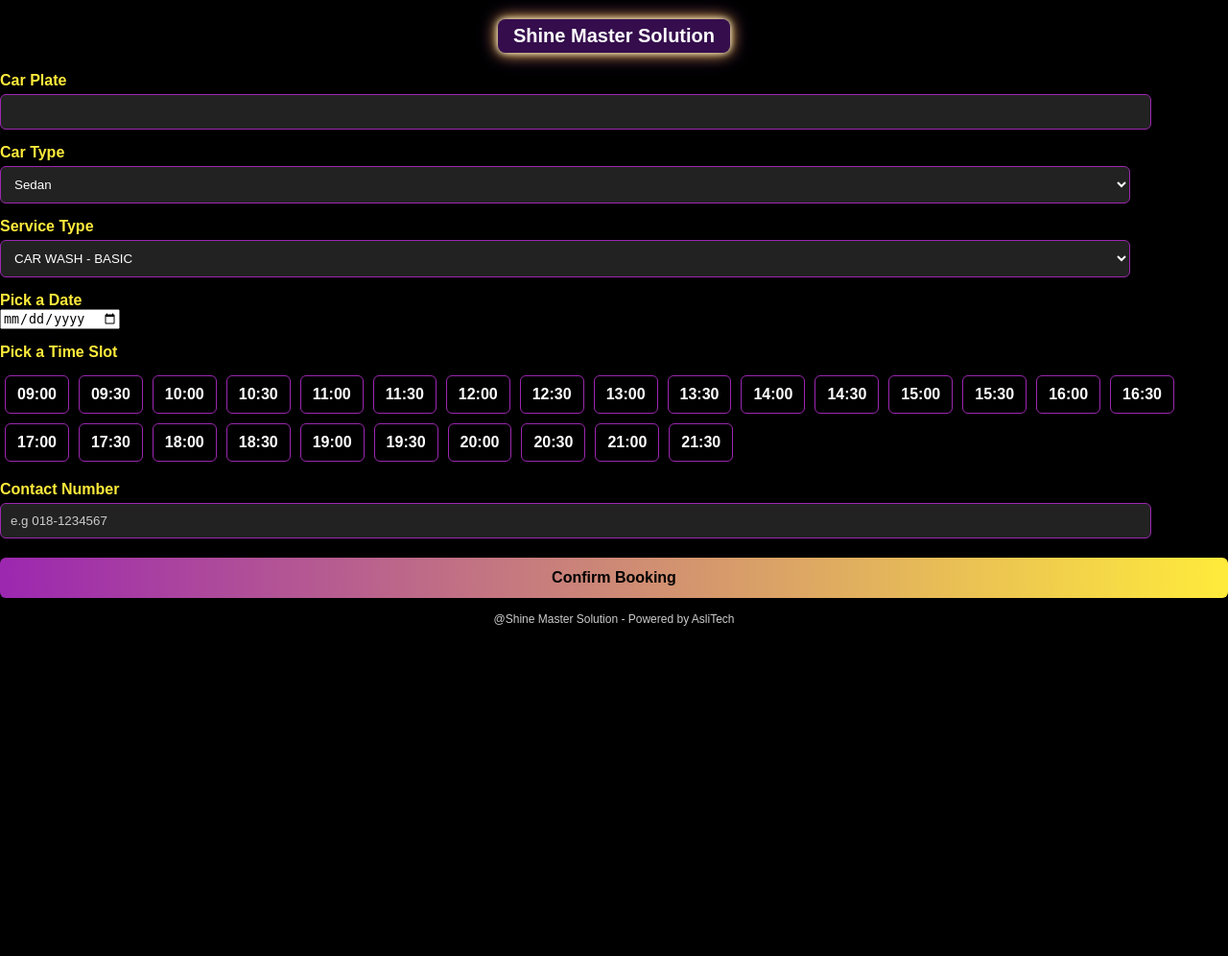
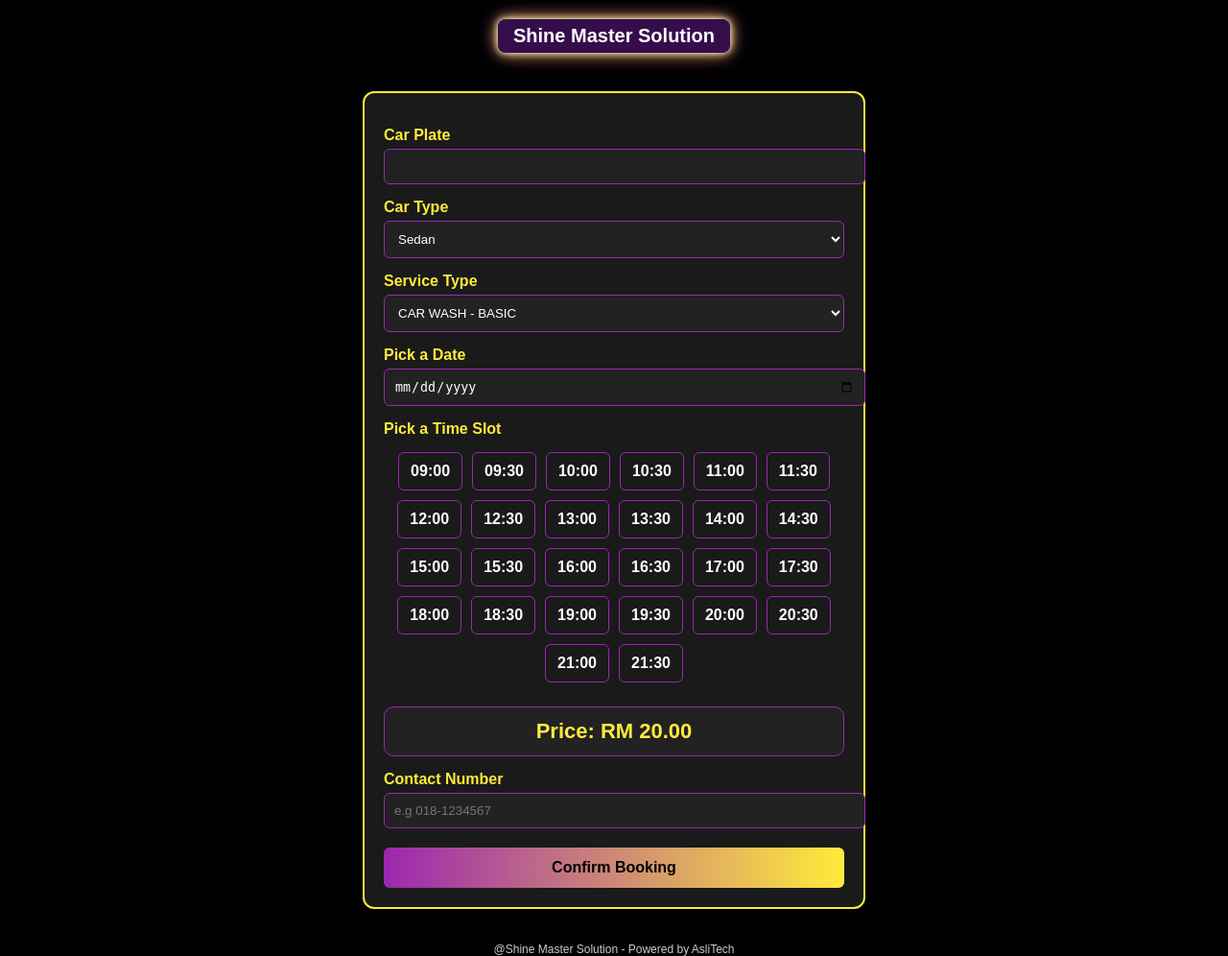
Before and after one commit to effiena/shinemaster-system, a Flask app: page /booking in a window 1280 px wide. Shown: the whole page at 96% size. Before the commit the page ends 652 px from the top, so only its background shows below. Run offline with Flask 3, Linux system fonts and the light colour scheme; data comes from the database, SQL or seed files in the repository; data that the repository does not hold is empty.

Commit message:
add aligntment

```diff
--- a/templates/booking.html
+++ b/templates/booking.html
@@ -4,36 +4,43 @@
 <meta charset="UTF-8">
 <meta name="viewport" content="width=device-width, initial-scale=1.0">
 <title>Shine Master Solution - Book Your Service</title>
+
 <style>
-    /* ===== Body & Background ===== */
+/* ===== BODY ===== */
 body {
     font-family: Arial, sans-serif;
-        background: #000; /* Black background */
-        margin:0; padding:0;
+    background: #000;
+    margin: 0;
+    padding: 0;
     color: #fff;
+
+    display: flex;
+    flex-direction: column;
+    align-items: center;
+}
+
+/* ===== GLOW HEADER ===== */
+.glow-box-wrapper {
+    width: 100%;
+    display: flex;
+    justify-content: center;
+    margin-top: 20px;
+    margin-bottom: 20px;
 }
 
 .glow-box {
-    display: inline-block;           /* box wraps tightly around text */
-    text-align: center;              /* center text */
-    font-size: 20px;                 /* adjust font size */
+    display: inline-block;
+    text-align: center;
+    font-size: 20px;
     font-weight: bold;
-    color: #fff;                     /* white font */
-    background: rgba(106, 27, 154, 0.5); /* semi-transparent purple (water-like) */
-    padding: 6px 16px;               /* smaller padding */
-    border-radius: 8px;              /* rounded corners */
-    box-shadow: 0 0 6px #fff, 0 0 12px #FFD700, 0 0 18px #6A1B9A; /* glow */
+    color: #fff;
+    background: rgba(106, 27, 154, 0.5);
+    padding: 6px 16px;
+    border-radius: 8px;
+    box-shadow: 0 0 6px #fff, 0 0 12px #FFD700, 0 0 18px #6A1B9A;
     animation: pulseGlow 1.8s infinite alternate;
-    margin: 0 auto;                  /* center horizontally */
 }
 
-/* Center wrapper if needed */
-.glow-box-wrapper {
-    text-align: center;
-    margin-top: 20px;    /* adds space at the top */
-    margin-bottom: 20px; /* keeps space below the box */
-}
-/* Glowing pulse animation */
 @keyframes pulseGlow {
     0% {
         box-shadow: 0 0 6px #fff, 0 0 12px #FFD700, 0 0 18px #6A1B9A;
@@ -46,95 +53,96 @@
     }
 }
 
-
-
-    /* ===== Container Card ===== */
+/* ===== CONTAINER ===== */
 .container {
+    width: 100%;
     max-width: 480px;
     margin: 20px auto;
-        background:#1a1a1a; /* Dark grey/black card */
-        padding:20px;
-        border-radius:12px;
-        border: 2px solid #ffeb3b; /* Yellow border */
+    background: #1a1a1a;
+    padding: 20px;
+    border-radius: 12px;
+    border: 2px solid #ffeb3b;
     box-shadow: 0 4px 10px rgba(0,0,0,0.5);
 }
 
-    h2 {
-        text-align:center;
-        color:#9c27b0; /* Shine Master purple */
-        margin-bottom:20px;
+/* ===== LABELS ===== */
+label {
+    display: block;
+    margin-top: 15px;
+    font-weight: bold;
+    color: #ffeb3b;
 }
 
-    label {
-        display:block;
-        margin-top:15px;
-        font-weight:bold;
-        color:#ffeb3b; /* Yellow labels */
-    }
-
-    input[type=text], select {
-        width:92%;
-        padding:10px;
-        margin-top:5px;
-        border-radius:6px;
-        border:1px solid #9c27b0;
+/* ===== INPUTS ===== */
+input[type=text], select, input[type=date] {
+    width: 100%;
+    padding: 10px;
+    margin-top: 5px;
+    border-radius: 6px;
+    border: 1px solid #9c27b0;
     background: #222;
     color: #fff;
 }
 
-    input[type=text]::placeholder {
-        color: #ccc;
-    }
-
-    /* ===== Timeslots ===== */
+/* ===== TIMESLOTS ===== */
 .timeslots {
-        display:flex;
-        flex-wrap:wrap;
-        margin-top:10px;
+    display: flex;
+    flex-wrap: wrap;
+    justify-content: center;
+    margin-top: 10px;
 }
 
 .timeslot {
-        padding:10px 12px;
-        margin:5px;
-        border-radius:6px;
-        border:1px solid #9c27b0;
-        cursor:pointer;
-        color:white;
-        font-weight:bold;
+    padding: 10px 12px;
+    margin: 5px;
+    border-radius: 6px;
+    border: 1px solid #9c27b0;
+    cursor: pointer;
+    color: white;
+    font-weight: bold;
+    transition: 0.2s;
 }
 
 .timeslot.selected {
-        background-color:#9c27b0;
-        color:white;
-        border-color:#ffeb3b;
+    background-color: #9c27b0;
+    border-color: #ffeb3b;
 }
 
-    /* ===== Price Box ===== */
-    .price-box {
-        margin-top:20px;
-        font-size:24px;
-        font-weight:bold;
-        color:#ffeb3b;
-        text-align:center;
-        background-color:#222;
-        padding:12px;
-        border-radius:10px;
-        border:1px solid #9c27b0;
+.timeslot.disabled {
+    background-color: #555 !important;
+    color: #aaa !important;
+    border-color: #444 !important;
+    cursor: not-allowed;
+    pointer-events: none;
+    opacity: 0.4;
 }
 
-    /* ===== Buttons ===== */
+/* ===== PRICE BOX ===== */
+.price-box {
+    margin-top: 20px;
+    font-size: 22px;
+    font-weight: bold;
+    color: #ffeb3b;
+    text-align: center;
+    background: #222;
+    padding: 12px;
+    border-radius: 10px;
+    border: 1px solid #9c27b0;
+}
+
+/* ===== BUTTON ===== */
 button {
-        width:100%;
-        padding:12px;
-        margin-top:20px;
+    width: 100%;
+    padding: 12px;
+    margin-top: 20px;
     background: linear-gradient(90deg,#9c27b0,#ffeb3b);
-        border:none;
-        border-radius:6px;
-        color:black;
-        font-size:16px;
-        font-weight:bold;
-        cursor:pointer;
-        transition:0.3s;
+    border: none;
+    border-radius: 6px;
+    color: black;
+    font-size: 16px;
+    font-weight: bold;
+    cursor: pointer;
+    transition: 0.3s;
 }
 
 button:hover {
@@ -142,30 +150,25 @@
     transform: translateY(-2px);
 }
 
-    /* ===== Footer ===== */
+/* ===== FOOTER ===== */
 .footer {
-        text-align:center;
-        font-size:12px;
-        margin-top:15px;
-        color:#ccc;
-    }
-
-
-.timeslot.disabled {
-    background-color: #555 !important;
-    color: #aaa !important;
-    border-color: #444 !important;
-    cursor: not-allowed;
+    text-align: center;
+    font-size: 12px;
+    margin-top: 15px;
+    color: #ccc;
 }
 </style>
 </head>
+
 <body>
+
+<!-- HEADER -->
 <div class="glow-box-wrapper">
     <div class="glow-box">Shine Master Solution</div>
 </div>
 
-
-<form action="/create_booking" method="POST">
+<!-- FORM -->
+<form action="/create_booking" method="POST" class="container">
 
     <label>Car Plate</label>
     <input type="text" name="car_plate" value="{{ plate }}" required>
@@ -205,13 +208,20 @@
     <div class="timeslots">
         {% for slot in timeslots %}
         <div class="timeslot {% if slot in disabled_slots %}disabled{% endif %}"
-                 onclick="selectSlot(this)"
-                 {% if slot in disabled_slots %}style='opacity:0.3;pointer-events:none;' title='Unavailable'{% endif %}>
+             onclick="selectSlot(this)">
             {{ slot }}
-                <input type="radio" name="booking_time" value="{{ slot }}" style="display:none;" required {% if slot in disabled_slots %}disabled{% endif %}>
+            <input type="radio" name="booking_time" value="{{ slot }}" hidden
+                   {% if slot in disabled_slots %}disabled{% endif %}>
         </div>
         {% endfor %}
     </div>
+
+    <!-- PRICE BOX (FIXED) -->
+    <div class="price-box">
+        Price: RM <span id="price_display">0.00</span>
+        <input type="hidden" name="price" id="price">
+    </div>
+
     <label>Contact Number</label>
     <input type="text" name="contact" placeholder="e.g 018-1234567" required>
 
@@ -239,27 +249,30 @@ int_coat: { Sedan:288, SUV_MPV:388, "LARGE-MPV_4X4":488 }
 };
 
 function calculatePrice() {
-    const service = document.getElementById("service_type").value
-    const carType = document.getElementById("car_type").value
-    const priceDisplay = document.getElementById("price_display")
-    const hiddenPrice = document.getElementById("price")
-    if(service && carType && priceTable[service]){
-        const price = priceTable[service][carType]
-        priceDisplay.textContent = price.toFixed(2)
-        hiddenPrice.value = price
+    const service = document.getElementById("service_type").value;
+    const carType = document.getElementById("car_type").value;
+
+    const priceDisplay = document.getElementById("price_display");
+    const hiddenPrice = document.getElementById("price");
+
+    if (priceTable[service] && priceTable[service][carType]) {
+        const price = priceTable[service][carType];
+        priceDisplay.textContent = price.toFixed(2);
+        hiddenPrice.value = price;
     } else {
-        priceDisplay.textContent = "0.00"
-        hiddenPrice.value = 0
+        priceDisplay.textContent = "0.00";
+        hiddenPrice.value = 0;
     }
 }
 
-function selectSlot(el){
-    document.querySelectorAll('.timeslot').forEach(x => x.classList.remove('selected'))
-    el.classList.add('selected')
-    el.querySelector('input[type=radio]').checked = true
+function selectSlot(el) {
+    document.querySelectorAll('.timeslot').forEach(x => x.classList.remove('selected'));
+    el.classList.add('selected');
+    el.querySelector('input').checked = true;
 }
 
-document.addEventListener("DOMContentLoaded", calculatePrice)
+document.addEventListener("DOMContentLoaded", calculatePrice);
 </script>
+
 </body>
 </html>
```
Lines whose indentation alone changed are shown as unchanged.
